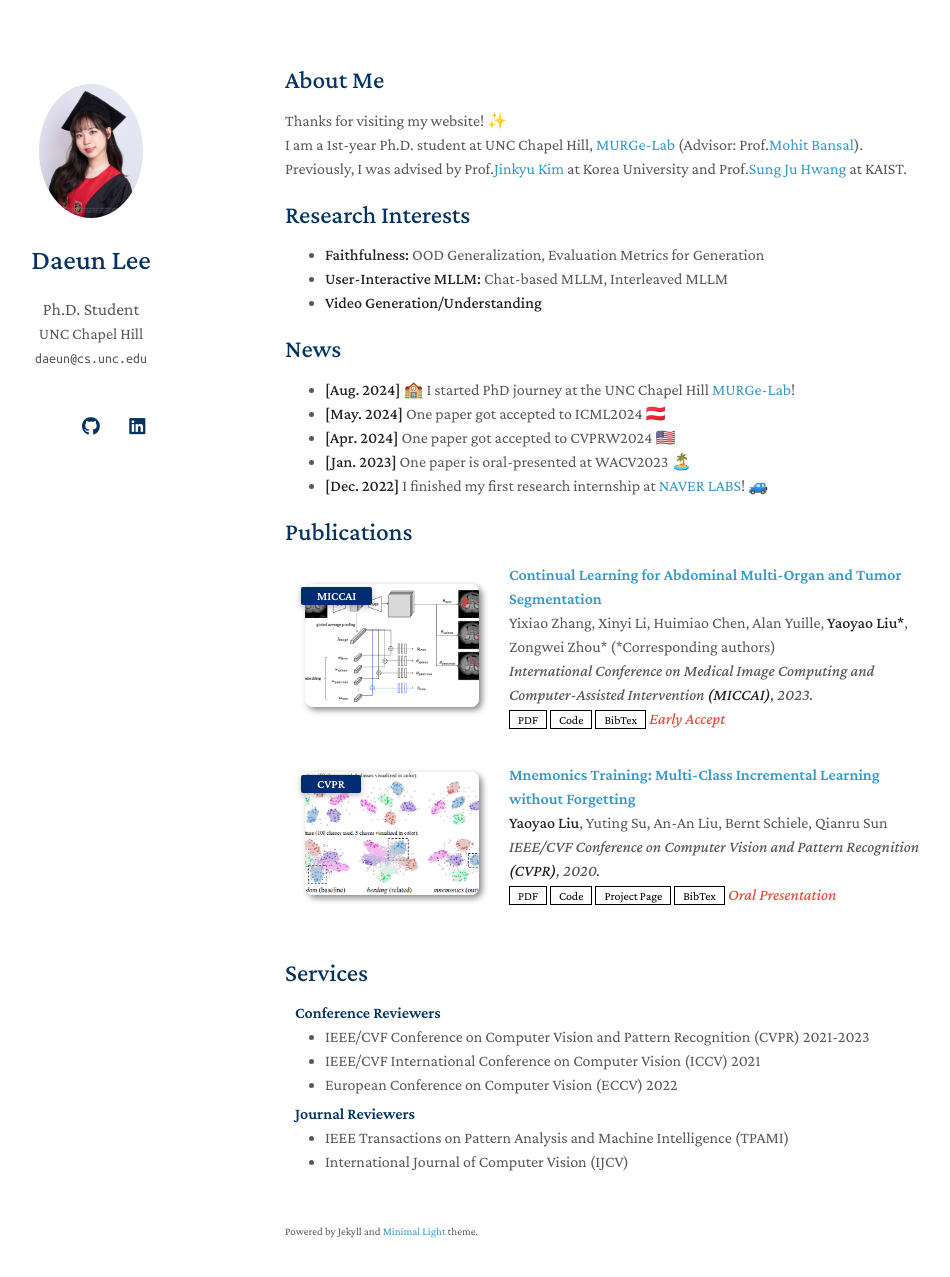
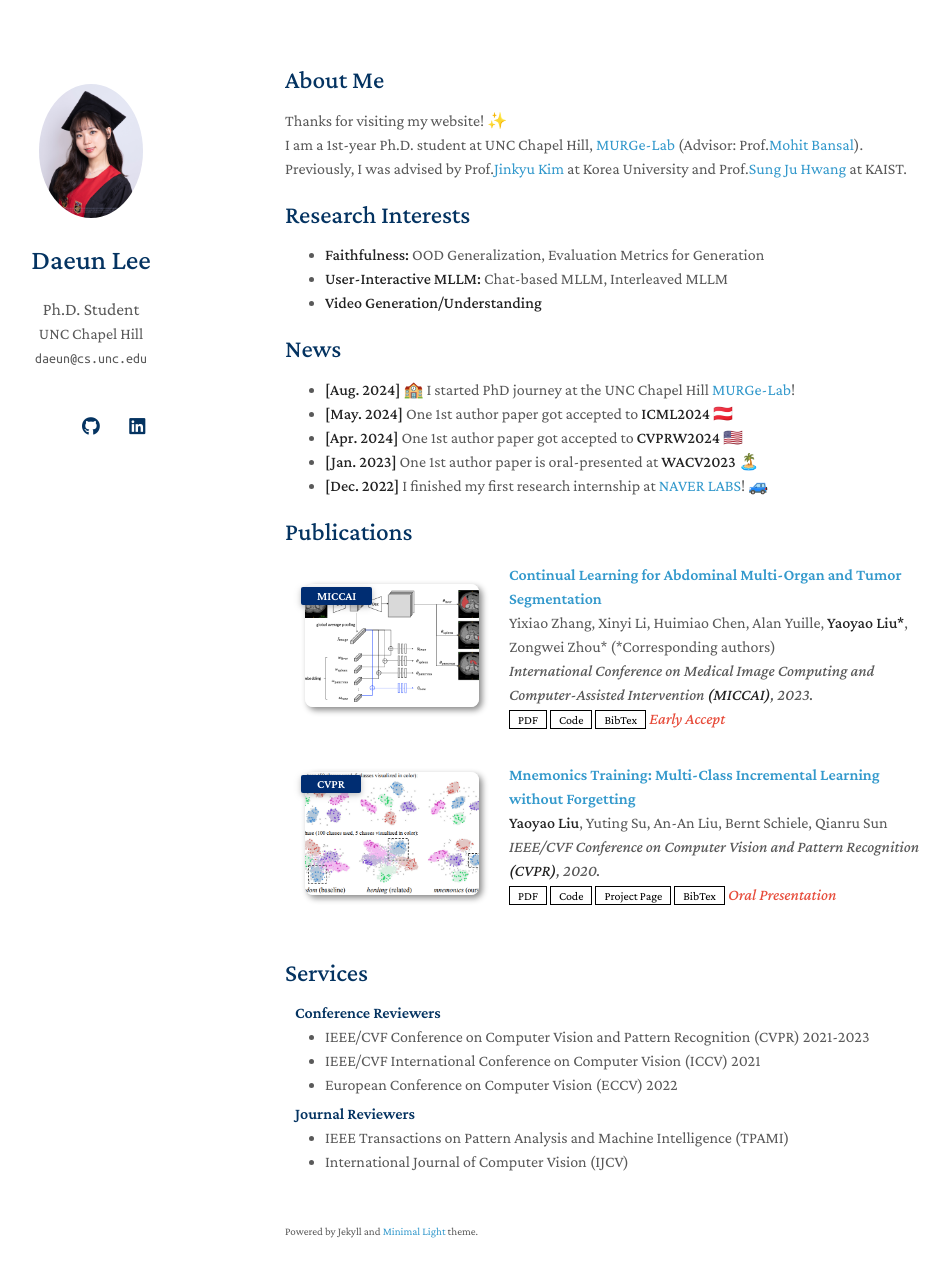
Before and after one commit to daeunni/daeunni.github.io, a Jekyll site: the page built from index.md, in a window 1280 px wide and 1312 px high. Shown: the top 1277 px of the window, without its empty margins (185-1135 px from the left). Built offline with Jekyll 4.4.1, drawn with Linux system fonts in a browser that asks for light colours; a style sheet for code colours, icons or effects is not loaded; our own code applies the rules of GitHub Pages for plain Markdown files.

Commit message:
Update index.md

```diff
--- a/index.md
+++ b/index.md
@@ -17,9 +17,9 @@ Previously, I was advised by Prof.[Jinkyu Kim](https://visionai.korea.ac.kr/) at
 ## News
 
 - **[Aug. 2024]** 🏫 I started PhD journey at the UNC Chapel Hill [MURGe-Lab](https://murgelab.cs.unc.edu/)!
-- **[May. 2024]** One paper got accepted to ICML2024 🇦🇹
-- **[Apr. 2024]** One paper got accepted to CVPRW2024 🇺🇸
-- **[Jan. 2023]** One paper is oral-presented at WACV2023 🏝️
+- **[May. 2024]** One 1st author paper got accepted to **ICML2024** 🇦🇹
+- **[Apr. 2024]** One 1st author paper got accepted to **CVPRW2024** 🇺🇸
+- **[Jan. 2023]** One 1st author paper is oral-presented at **WACV2023** 🏝️
 - **[Dec. 2022]** I finished my first research internship at [NAVER LABS](https://www.naverlabs.com/)! 🚙
 
 {% include_relative _includes/publications.md %}
```
